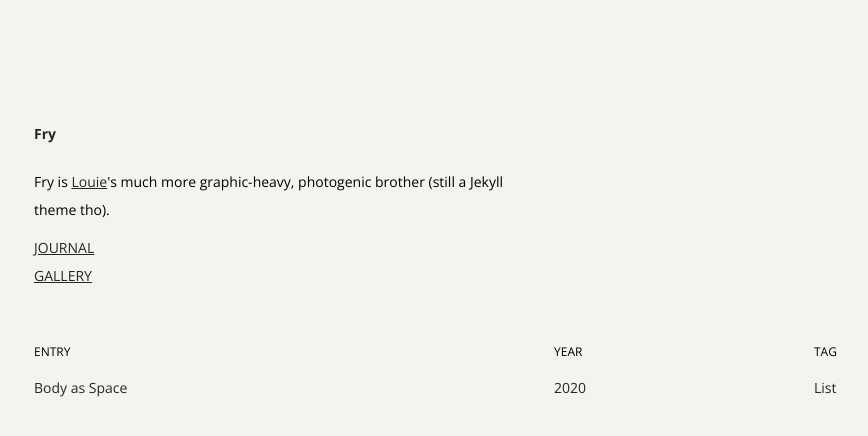
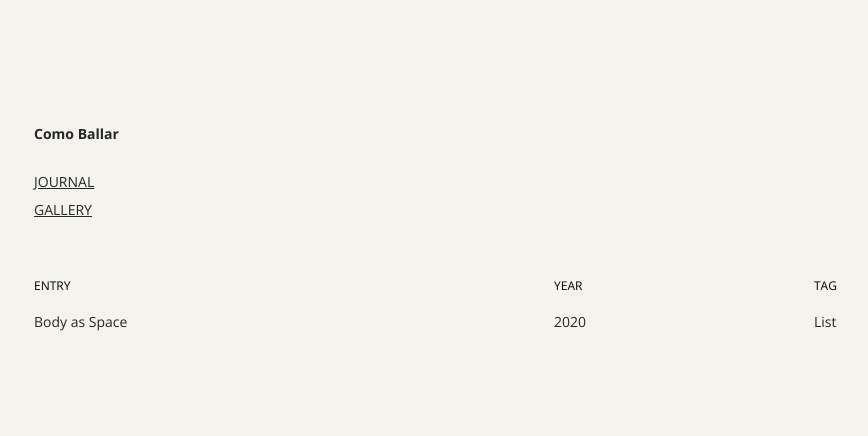
Before and after one commit to comballar/comballar.github.io, a Jekyll site: the page built from journal.html, in a window 1280 px wide. Shown: the top 436 px of the page, without its empty margins (86-954 px from the left). Built offline with Jekyll 4.4.1, drawn with Linux system fonts in a browser that asks for light colours.

Commit message:
Update _config.yml

```diff
--- a/_config.yml
+++ b/_config.yml
@@ -1,14 +1,12 @@
 # site
-title: Fry
+title: Como Ballar
 url: "http://comoballar.github.io"
-favicon: "/assets/ico.png"
+favicon: "/assets/images/favicon.png"
 g_analytics: UA-12345678-1
 
 # bio
-header: Fry
+header: Como Ballar
 desc: >
-  Fry is <a href="https://github.com/lllychen/louie" target="_blank">Louie</a>'s
-  much more graphic-heavy, photogenic brother (still a Jekyll theme tho).
 
 # posts
 date_format: "%Y"
```
